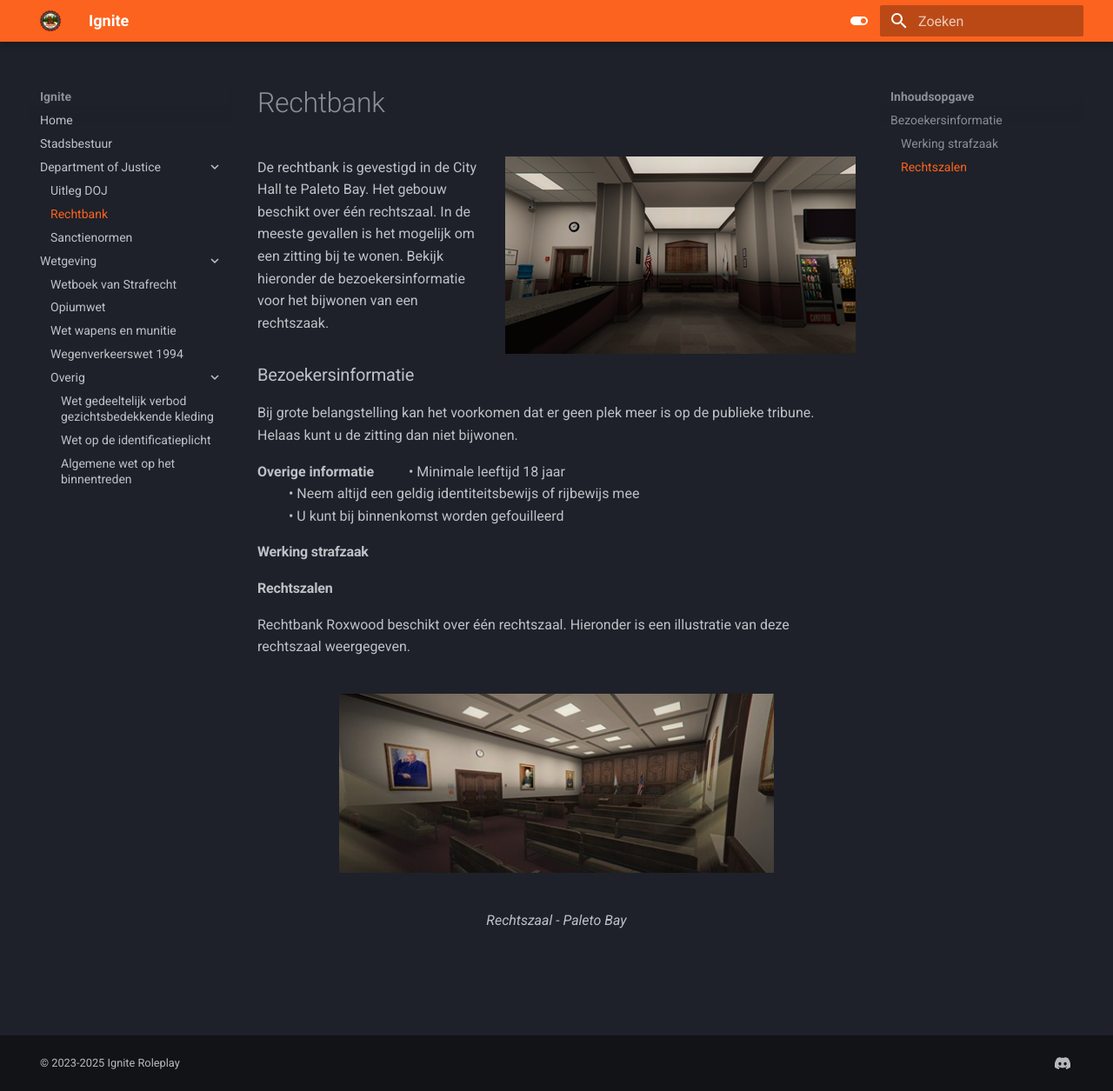
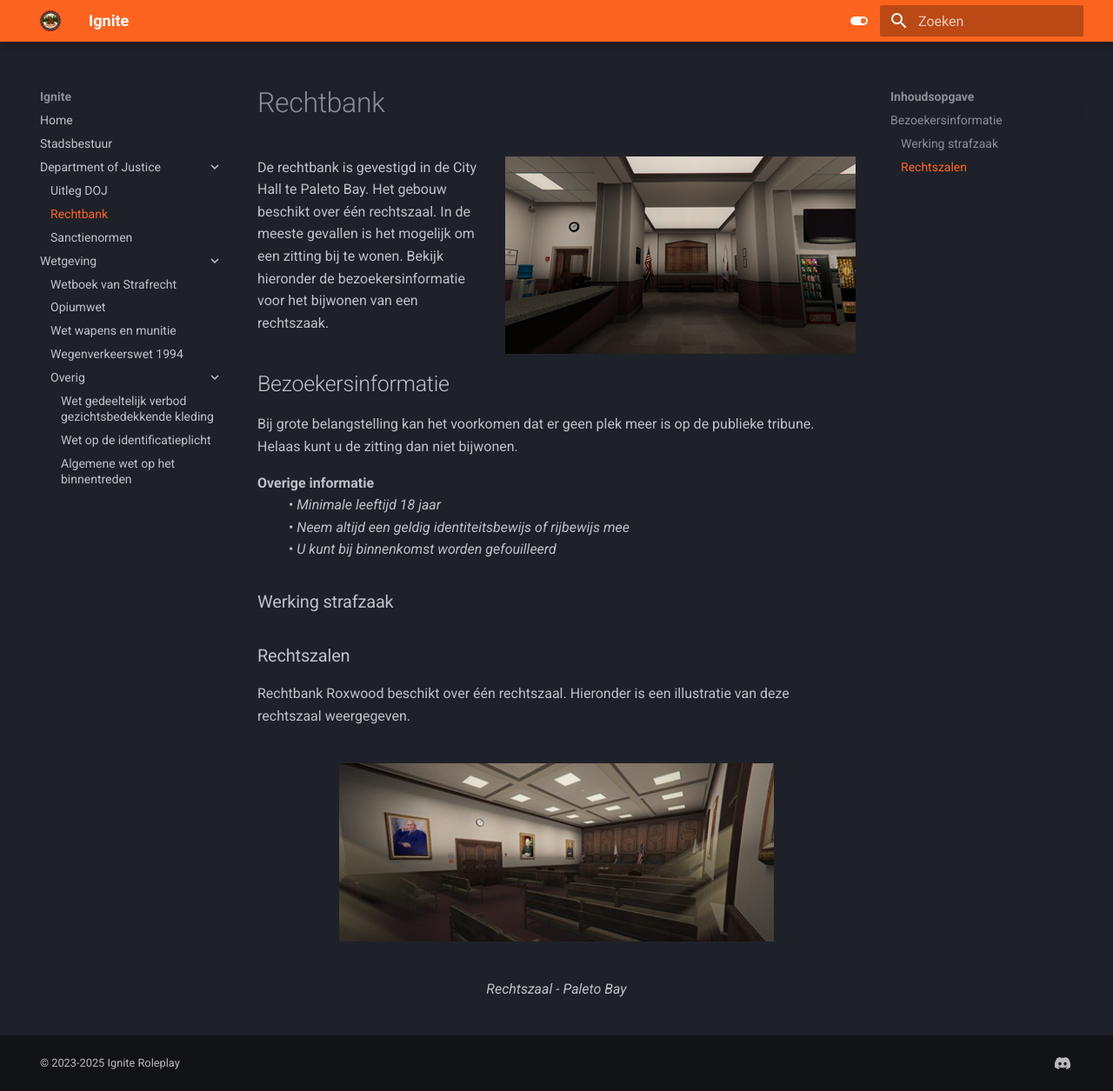
Before and after one commit to NLDenny/wetboek, an MkDocs documentation site: the page built from docs/rechtbank.md, in a window 1280 px wide and 1255 px high. Shown: the whole window at 87% size. Built offline with MkDocs 1.6.1 and Material for MkDocs 9.7.7, drawn with Linux system fonts in a browser that asks for light colours.

```diff
--- a/docs/rechtbank.md
+++ b/docs/rechtbank.md
@@ -7,18 +7,18 @@ Het gebouw beschikt over één rechtszaal.
 In de meeste gevallen is het mogelijk om een zitting bij te wonen.
 Bekijk hieronder de bezoekersinformatie voor het bijwonen van een rechtszaak.
 
-### Bezoekersinformatie
+## Bezoekersinformatie
 Bij grote belangstelling kan het voorkomen dat er geen plek meer is op de publieke tribune.
 Helaas kunt u de zitting dan niet bijwonen.
 
 __Overige informatie__
-&ensp; &nbsp; &nbsp; &nbsp; • Minimale leeftijd 18 jaar <br />
-&ensp; &nbsp; &nbsp; &nbsp; • Neem altijd een geldig identiteitsbewijs of rijbewijs mee
-&ensp; &nbsp; &nbsp; &nbsp; • U kunt bij binnenkomst worden gefouilleerd
+&ensp; &nbsp; &nbsp; &nbsp; • _Minimale leeftijd 18 jaar_ <br />
+&ensp; &nbsp; &nbsp; &nbsp; • _Neem altijd een geldig identiteitsbewijs of rijbewijs mee_
+&ensp; &nbsp; &nbsp; &nbsp; • _U kunt bij binnenkomst worden gefouilleerd_
 
-#### Werking strafzaak
+### Werking strafzaak
 
-#### Rechtszalen
+### Rechtszalen
 
 Rechtbank Roxwood beschikt over één rechtszaal.
 Hieronder is een illustratie van deze rechtszaal weergegeven.
```
